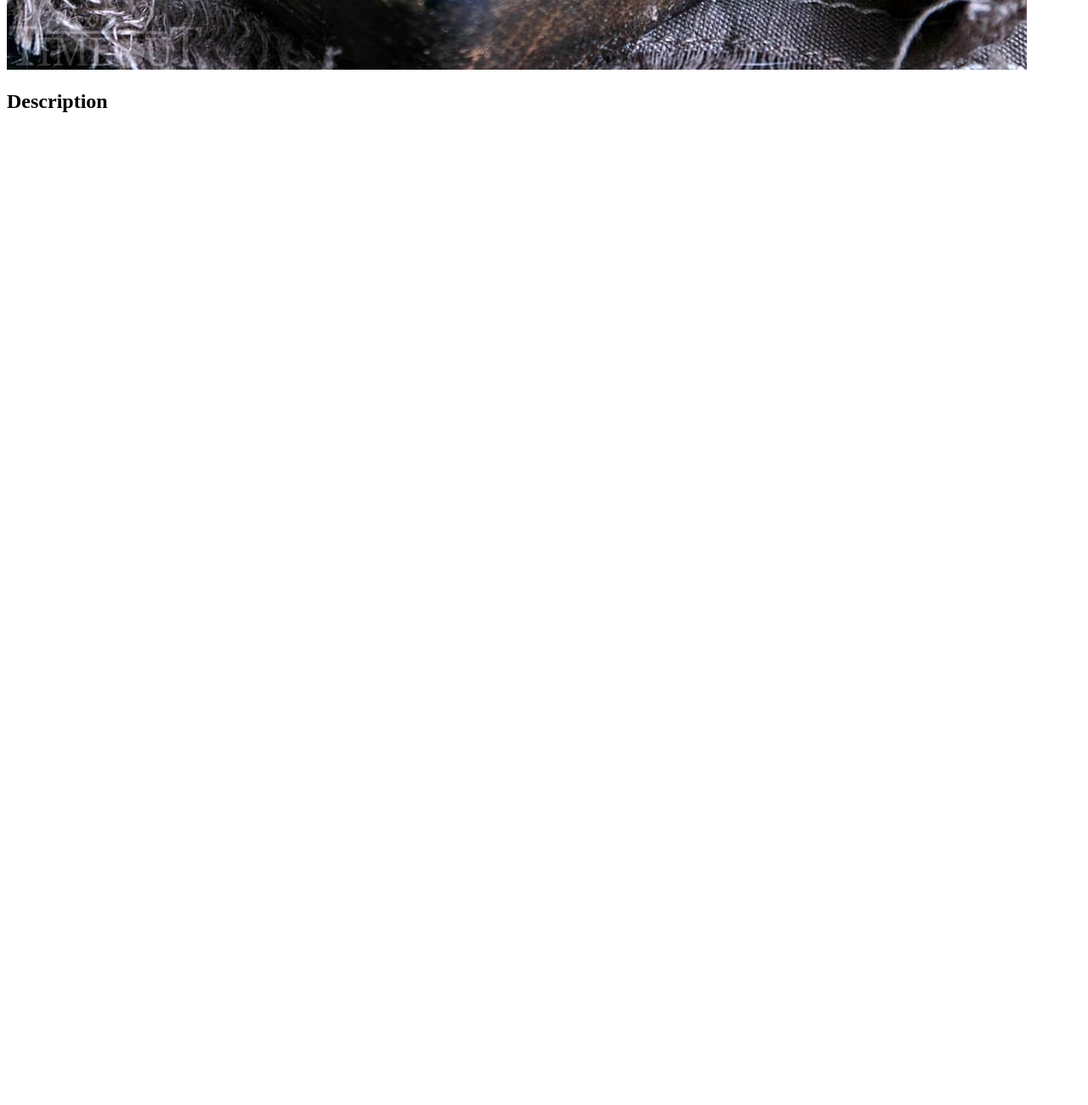
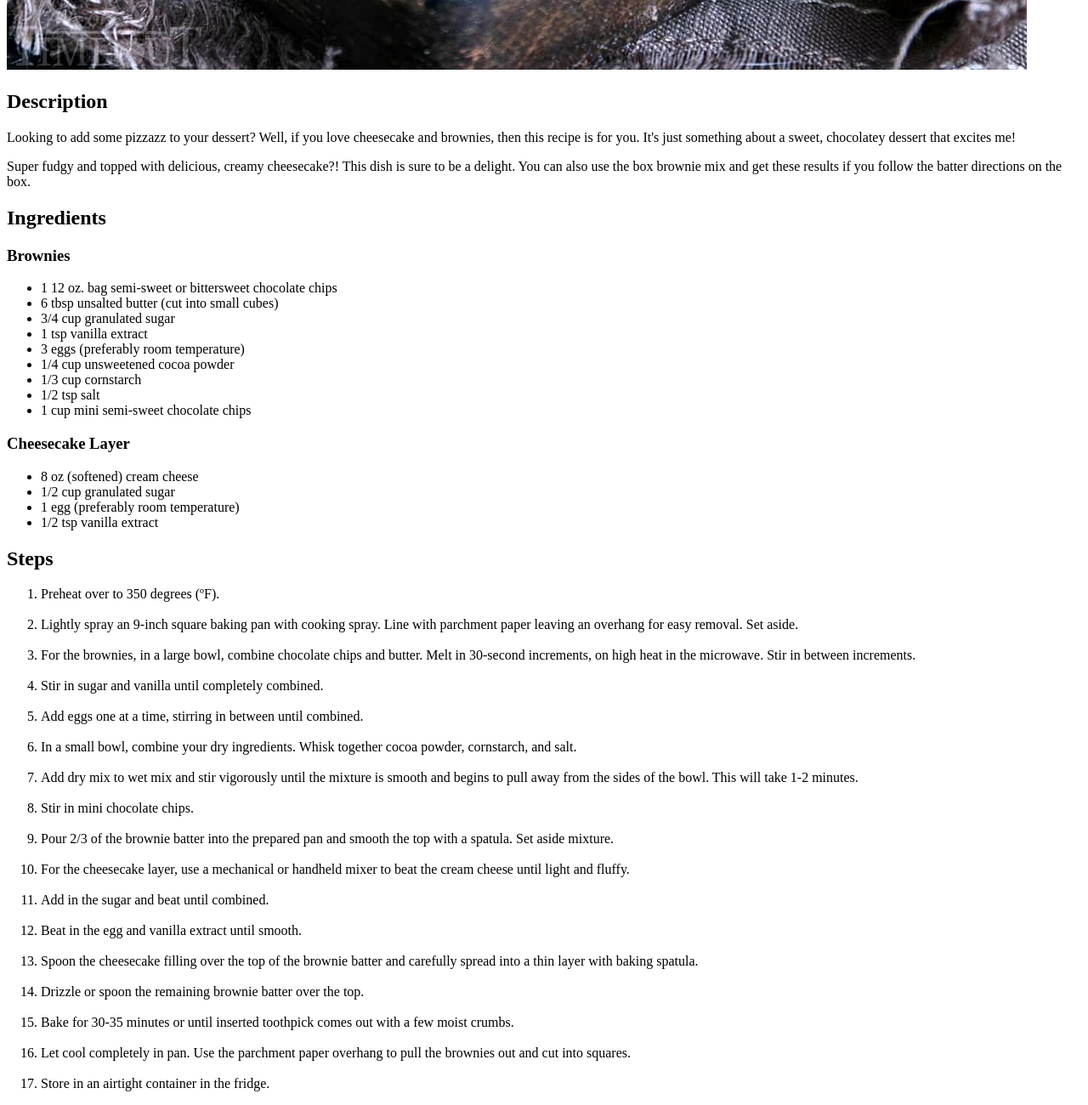
Before and after one commit to DopeDragon/odin-recipes, a plain HTML site: page recipes/cheesecakebrownie.html in a window 1280 px wide. Shown: the part 1798-3098 px from the top of the page at 85% size. Before the commit the page ends 1951 px from the top, so only its background shows below. Drawn offline with Linux system fonts and the light colour scheme.

Commit message:
cheesecakebrownie.html and birria.html

```diff
--- a/recipes/cheesecakebrownie.html
+++ b/recipes/cheesecakebrownie.html
@@ -9,3 +9,51 @@
         <img src="../images/cheesecakebrownies.jpg" alt="Cheesecake Brownies">
 
         <h2>Description</h2>
+        <p>Looking to add some pizzazz to your dessert? Well, if you love cheesecake and brownies, then this recipe is for you. It's just something about a sweet, chocolatey dessert that excites me!</p>
+        <p>Super fudgy and topped with delicious, creamy cheesecake?! This dish is sure to be a delight. You can also use the box brownie mix and get these results if you follow the batter directions on the box.</p>
+
+        <h2>Ingredients</h2>
+
+        <h3>Brownies</h3>
+        <ul>
+            <li>1 12 oz. bag semi-sweet or bittersweet chocolate chips</li>
+            <li>6 tbsp unsalted butter (cut into small cubes)</li>
+            <li>3/4 cup granulated sugar</li>
+            <li>1 tsp vanilla extract</li>
+            <li>3 eggs (preferably room temperature)</li>
+            <li>1/4 cup unsweetened cocoa powder</li>
+            <li>1/3 cup cornstarch</li>
+            <li>1/2 tsp salt</li>
+            <li>1 cup mini semi-sweet chocolate chips</li>
+        </ul>
+
+        <h3>Cheesecake Layer</h3>
+        <ul>
+            <li>8 oz (softened) cream cheese</li>
+            <li>1/2 cup granulated sugar</li>
+            <li>1 egg (preferably room temperature)</li>
+            <li>1/2 tsp vanilla extract</li>
+        </ul>
+
+        <h2>Steps</h2>
+        <ol>
+            <li>Preheat over to 350 degrees (&ordm;F).</li><br>
+            <li>Lightly spray an 9-inch square baking pan with cooking spray. Line with parchment
+                paper leaving an overhang for easy removal. Set aside.</li><br>
+            <li>For the brownies, in a large bowl, combine chocolate chips and butter. Melt in 30-second increments, on high heat in the microwave. Stir in between increments.</li><br>
+            <li>Stir in sugar and vanilla until completely combined.</li><br>
+            <li>Add eggs one at a time, stirring in between until combined.</li><br>
+            <li>In a small bowl, combine your dry ingredients. Whisk together cocoa powder, cornstarch, and salt.</li><br>
+            <li>Add dry mix to wet mix and stir vigorously until the mixture is smooth and begins to pull away from the sides of the bowl. This will take 1-2 minutes.</li><br>
+            <li>Stir in mini chocolate chips.</li><br>
+            <li>Pour 2/3 of the brownie batter into the prepared pan and smooth the top with a spatula. Set aside mixture.</li><br>
+
+            <li>For the cheesecake layer, use a mechanical or handheld mixer to beat the cream cheese until light and fluffy.</li><br>
+            <li>Add in the sugar and beat until combined.</li><br>
+            <li>Beat in the egg and vanilla extract until smooth.</li><br>
+            <li>Spoon the cheesecake filling over the top of the brownie batter and carefully spread into a thin layer with baking spatula.</li><br>
+            <li>Drizzle or spoon the remaining brownie batter over the top.</li><br>
+            <li>Bake for 30-35 minutes or until inserted toothpick comes out with a few moist crumbs.</li><br>
+            <li>Let cool completely in pan. Use the parchment paper overhang to pull the brownies out and cut into squares.</li><br>
+            <li>Store in an airtight container in the fridge.</li>
+        </ol>
```
Also changed, not shown: recipes/birria.html (+15 -1 lines).
